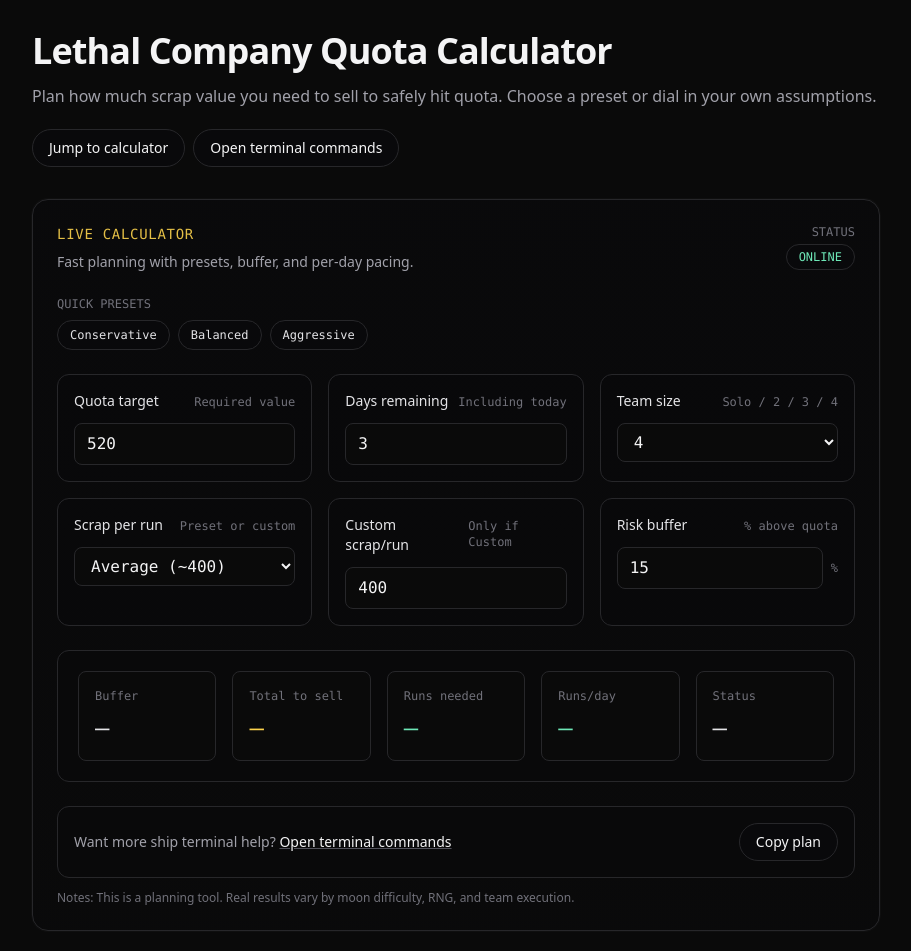
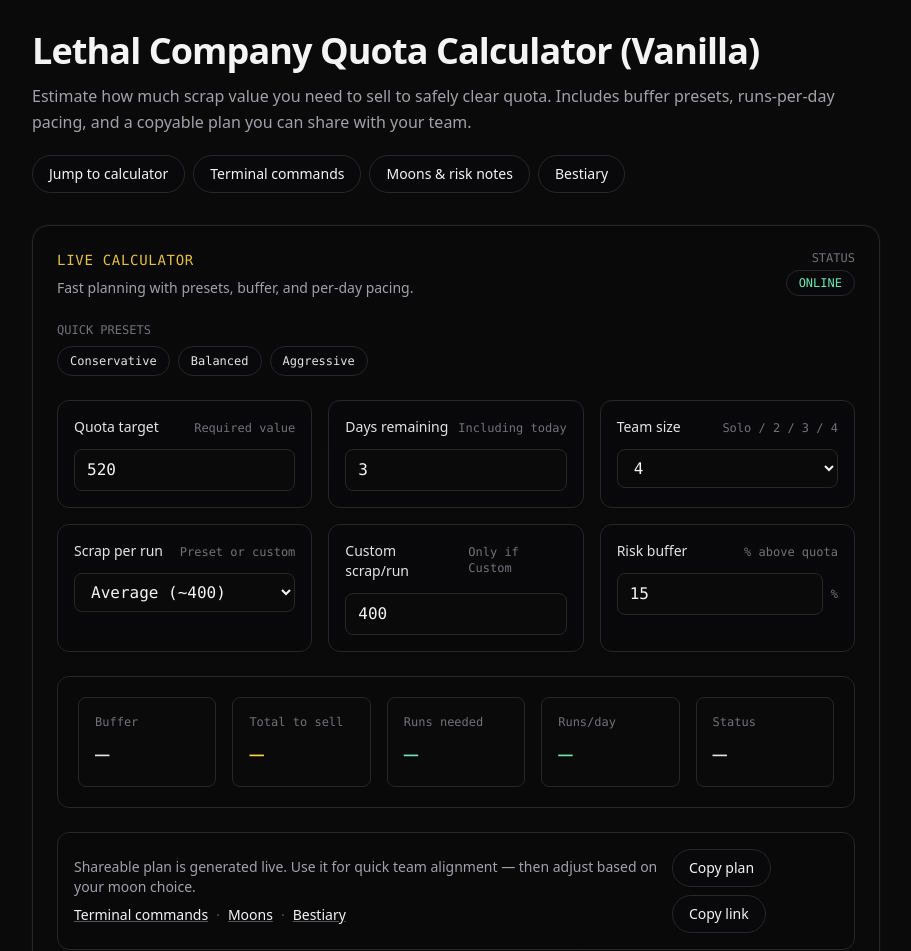
Before and after one commit to yuzhoudabaozhayujiamigou-cloud/spaceship-monster, a Next.js app: page /tools/lethal-company/quota-calculator in a window 1280 px wide. Shown: the part 61-1012 px from the top of the page, without its empty margins (184-1095 px from the left). Built offline with nearby package versions, Linux system fonts and the light colour scheme.

Commit message:
Enhance quota calculator: vanilla copyable share link + stronger internal links

```diff
--- a/app/tools/lethal-company/quota-calculator/page.tsx
+++ b/app/tools/lethal-company/quota-calculator/page.tsx
@@ -114,11 +114,11 @@
 
         <header className="mb-8">
           <h1 className="text-3xl sm:text-4xl font-semibold tracking-tight">
-            Lethal Company Quota Calculator
+            Lethal Company Quota Calculator (Vanilla)
           </h1>
           <p className="mt-3 text-zinc-400 leading-relaxed">
-            Plan how much scrap value you need to sell to safely hit quota.
-            Choose a preset or dial in your own assumptions.
+            Estimate how much scrap value you need to sell to safely clear quota.
+            Includes buffer presets, runs-per-day pacing, and a copyable plan you can share with your team.
           </p>
 
           <div className="mt-5 flex flex-wrap gap-2">
@@ -132,7 +132,19 @@
               href="/tools/lethal-company/terminal-commands"
               className="inline-flex items-center rounded-full border border-zinc-800 bg-zinc-950 px-4 py-2 text-sm text-zinc-100 hover:border-zinc-700"
             >
-              Open terminal commands
+              Terminal commands
+            </Link>
+            <Link
+              href="/tools/lethal-company/moons"
+              className="inline-flex items-center rounded-full border border-zinc-800 bg-zinc-950 px-4 py-2 text-sm text-zinc-100 hover:border-zinc-700"
+            >
+              Moons & risk notes
+            </Link>
+            <Link
+              href="/tools/lethal-company/bestiary"
+              className="inline-flex items-center rounded-full border border-zinc-800 bg-zinc-950 px-4 py-2 text-sm text-zinc-100 hover:border-zinc-700"
+            >
+              Bestiary
             </Link>
           </div>
         </header>
@@ -301,16 +313,33 @@
 
         <Result />
 
-        <div className="mt-6 flex flex-wrap items-center justify-between gap-3 rounded-xl border border-zinc-800 bg-zinc-950/60 p-4">
+        <div className="mt-6 flex flex-col gap-3 rounded-xl border border-zinc-800 bg-zinc-950/60 p-4 sm:flex-row sm:items-center sm:justify-between">
           <div className="text-sm text-zinc-400">
-            Want more ship terminal help?{" "}
+            Shareable plan is generated live. Use it for quick team alignment — then adjust based on your moon choice.
+            <div className="mt-2 flex flex-wrap gap-2">
               <Link
                 href="/tools/lethal-company/terminal-commands"
                 className="text-zinc-100 underline decoration-zinc-600 hover:decoration-zinc-300"
               >
-              Open terminal commands
+                Terminal commands
+              </Link>
+              <span className="text-zinc-600">·</span>
+              <Link
+                href="/tools/lethal-company/moons"
+                className="text-zinc-100 underline decoration-zinc-600 hover:decoration-zinc-300"
+              >
+                Moons
+              </Link>
+              <span className="text-zinc-600">·</span>
+              <Link
+                href="/tools/lethal-company/bestiary"
+                className="text-zinc-100 underline decoration-zinc-600 hover:decoration-zinc-300"
+              >
+                Bestiary
               </Link>
             </div>
+          </div>
+          <div className="flex flex-wrap gap-2">
             <button
               type="button"
               className="rounded-full border border-zinc-800 bg-zinc-950 px-4 py-2 text-sm text-zinc-100 hover:border-zinc-700"
@@ -318,6 +347,14 @@
             >
               Copy plan
             </button>
+            <button
+              type="button"
+              className="rounded-full border border-zinc-800 bg-zinc-950 px-4 py-2 text-sm text-zinc-100 hover:border-zinc-700"
+              data-lc-copy-link
+            >
+              Copy link
+            </button>
+          </div>
         </div>
 
         <p className="mt-3 text-xs text-zinc-500">
@@ -527,6 +564,41 @@
       copyBtn.dataset.plan = 'Sell about ' + fmtInt(r.totalToSell) + ' total (quota ' + fmtInt(r.quota) + ' + ' + r.bufferPct + '% buffer). ' +
         'At ~' + fmtInt(r.scrapPerRun) + '/run, that\'s ~' + r.runsNeeded + ' runs (~' + r.runsPerDay + '/day for ' + r.days + ' days).';
     }
+
+    // Apply query params (shareable link) once on load.
+    if (!render._lcInit) {
+      render._lcInit = true;
+      try {
+        var params = new URLSearchParams(window.location.search);
+        var quotaQ = params.get('quota');
+        var daysQ = params.get('days');
+        var bufferQ = params.get('buffer');
+        var sprQ = params.get('spr');
+
+        if (quotaQ != null && quotaQ !== '') quotaEl.value = String(Math.max(0, num(quotaQ)));
+        if (daysQ != null && daysQ !== '') daysEl.value = String(Math.max(1, Math.floor(num(daysQ))));
+        if (bufferQ != null && bufferQ !== '') bufferEl.value = String(clamp(num(bufferQ), 0, 50));
+        if (sprQ != null && sprQ !== '') {
+          presetEl.value = 'custom';
+          scrapCustomEl.value = String(Math.max(0, Math.round(num(sprQ))));
+        }
+      } catch (e) {
+        // best effort
+      }
+
+      // re-render after applying query params
+      var r2 = compute();
+      readoutBuffer.textContent = fmtInt(r2.bufferValue);
+      readoutTotal.textContent = fmtInt(r2.totalToSell);
+      readoutRuns.textContent = r2.scrapPerRun > 0 ? String(r2.runsNeeded) : '—';
+      readoutPerDay.textContent = r2.scrapPerRun > 0 ? String(r2.runsPerDay) : '—';
+      readoutStatus.textContent = r2.status;
+
+      if (copyBtn) {
+        copyBtn.dataset.plan = 'Sell about ' + fmtInt(r2.totalToSell) + ' total (quota ' + fmtInt(r2.quota) + ' + ' + r2.bufferPct + '% buffer). ' +
+          'At ~' + fmtInt(r2.scrapPerRun) + '/run, that\'s ~' + r2.runsNeeded + ' runs (~' + r2.runsPerDay + '/day for ' + r2.days + ' days).';
+      }
+    }
   }
 
   function applyPreset(btn) {
@@ -553,17 +625,35 @@
     bufferEl.addEventListener(evt, render);
   });
 
+  var copyLinkBtn = document.querySelector('[data-lc-copy-link]');
+
+  async function copyWithFeedback(btn, text, okLabel, failLabel, resetLabel) {
+    try {
+      await navigator.clipboard.writeText(text);
+      btn.textContent = okLabel;
+      setTimeout(function(){ btn.textContent = resetLabel; }, 1200);
+    } catch (e) {
+      btn.textContent = failLabel;
+      setTimeout(function(){ btn.textContent = resetLabel; }, 1200);
+    }
+  }
+
   if (copyBtn) {
     copyBtn.addEventListener('click', async function () {
       var text = copyBtn.dataset.plan || '';
-      try {
-        await navigator.clipboard.writeText(text);
-        copyBtn.textContent = 'Copied!';
-        setTimeout(function(){ copyBtn.textContent = 'Copy plan'; }, 1200);
-      } catch (e) {
-        copyBtn.textContent = 'Copy failed';
-        setTimeout(function(){ copyBtn.textContent = 'Copy plan'; }, 1200);
+      await copyWithFeedback(copyBtn, text, 'Copied!', 'Copy failed', 'Copy plan');
+    });
   }
+
+  if (copyLinkBtn) {
+    copyLinkBtn.addEventListener('click', async function () {
+      var r = compute();
+      var url = new URL(window.location.href);
+      url.searchParams.set('quota', String(r.quota));
+      url.searchParams.set('days', String(r.days));
+      url.searchParams.set('buffer', String(r.bufferPct));
+      url.searchParams.set('spr', String(Math.round(r.scrapPerRun)));
+      await copyWithFeedback(copyLinkBtn, url.toString(), 'Link copied!', 'Copy failed', 'Copy link');
     });
   }
 
```
Lines whose indentation alone changed are shown as unchanged.
